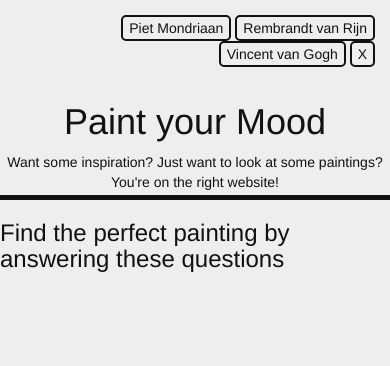
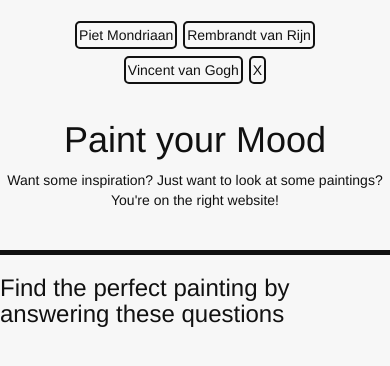
Before and after one commit to didemertens/painting, a Django app: page / in a window 390 px wide. Shown: the top 366 px of the page. Run offline with Django 3.2, Linux system fonts and the light colour scheme; some libraries are stand-ins or nearby versions.

Commit message:
responsive btns for mobile

```diff
--- a/static/css/base.css
+++ b/static/css/base.css
@@ -1,20 +1,44 @@
 #intro-text {
   text-align: center;
-  height: 200px;
+  height: 250px;
 }
 
 #toggle-painters {
+  display: flex;
+  margin-top: 5px;
   padding: 15px;
-  text-align: right;
+}
+
+#toggle-2-btns {
+  margin-top: 0;
+  display: flex;
 }
 
 button {
   border-radius: 5px;
   border-style: solid;
+  margin: 2px;
 }
 
+@media (max-width: 650px) {
+  #toggle-painters {
+    text-align: center;
+    display: block;
+  }
+
+  #toggle-2-btns {
+    margin-top: 5px;
+    text-align: center;
+    display: block;
+  }
+
+  button {
+    padding: 2px;
+    margin: 1px;
+  }
+}
 #intro-text.light-mode {
-  background-color: #eee;
+  background-color: #F7F7F7;
   color: #111;
   border-bottom: 5px solid #111;
 }
@@ -22,14 +46,14 @@ button {
   color: #111;
 }
 #intro-text.light-mode button {
-  background-color: #eee;
+  background-color: #F7F7F7;
   border: 2px solid #111;
   color: #111;
 }
 #intro-text.light-mode button:hover {
   background-color: #111;
   border: 2px solid #111;
-  color: #eee;
+  color: #F7F7F7;
 }
 
 #intro-text.mondriaan-mode {
@@ -90,21 +114,21 @@ button {
 }
 
 body {
-  background-color: #eee;
+  background-color: #F7F7F7;
   color: #111;
 }
 body a {
   color: #111;
 }
 body button {
-  background-color: #eee;
+  background-color: #F7F7F7;
   border: 2px solid #111;
   color: #111;
 }
 body button:hover {
   background-color: #111;
   border: 2px solid #111;
-  color: #eee;
+  color: #F7F7F7;
 }
 body #intro-text {
   border-bottom: 5px solid #111;
--- a/static/scss/intro-page.scss
+++ b/static/scss/intro-page.scss
@@ -1,4 +1,37 @@
 #intro-text{
   text-align: center;
-  height: 200px;
+  height: 250px;
 }
+
+#toggle-painters{
+  display: flex;
+  margin-top: 5px;
+  padding: 15px;
+}
+
+#toggle-2-btns{
+  margin-top: 0;
+  display: flex;
+}
+
+button{
+  border-radius: 5px;
+  border-style: solid;
+  margin: 2px;
+}
+
+@media (max-width: 650px) {
+  #toggle-painters{
+    text-align: center;
+    display: block;
+  }
+  #toggle-2-btns{
+    margin-top: 5px;
+    text-align: center;
+    display: block;
+  }
+  button{
+    padding: 2px;
+    margin: 1px;
+  }
+}
--- a/static/scss/toggler.scss
+++ b/static/scss/toggler.scss
@@ -1,6 +1,6 @@
 // basic style
 $dark-color: #111;
-$light-color: #eee;
+$light-color: #F7F7F7;
 
 // Mondriaan style
 $yellow-mondriaan: #DDC52B;
@@ -22,16 +22,7 @@ $yellow-title-gogh: #B78428;
 $white-gogh: #D3E5EE;
 $blackblue-gogh: #060F1C;
 
-#toggle-painters{
-  padding: 15px;
-  text-align: right;
-}
-
-button{
-  border-radius: 5px;
-  border-style: solid;
-}
-
+// light-mode (normal)
 
 #intro-text.light-mode {
   background-color: $light-color;
@@ -52,6 +43,8 @@ button{
   }
 }
 
+// Piet Mondriaan mode
+
 #intro-text.mondriaan-mode {
   background-color: $yellow-mondriaan;
   color: $red-mondriaan;
@@ -70,6 +63,8 @@ button{
     }
   }
 }
+
+// Rembrandt van Rijn mode
 
 #intro-text.rembrandt-mode {
   background-color: $brown-rembrandt;
@@ -90,6 +85,8 @@ button{
   }
 }
 
+// Vincent van Gogh mode
+
 #intro-text.gogh-mode {
   background-color: $darkblue-gogh;
   color: $yellow-gogh;
--- a/templates/home.html
+++ b/templates/home.html
@@ -5,10 +5,15 @@
 <body id="body">
   <div id="intro-text" class="dark-mode">
     <div id="toggle-painters">
-      <button type="button" name="mondriaan_light" onclick="toggleMondriaanLight()">Piet Mondriaan</button>
-      <button type="button" name="rembrandt_light" onclick="toggleRembrandtLight()">Rembrandt van Rijn</button>
-      <button type="button" name="gogh_light" onclick="toggleGoghLight()">Vincent van Gogh</button>
-      <button type="button" name="lightmode" onclick="LightMode()">X</button>
+      <button type="button" name="mondriaan_light" onclick="toggleMondriaanLight()">
+        Piet Mondriaan</button>
+      <button type="button" name="rembrandt_light" onclick="toggleRembrandtLight()">
+        Rembrandt van Rijn</button>
+      <div id="toggle-2-btns">
+        <button type="button" name="gogh_light" onclick="toggleGoghLight()">
+          Vincent van Gogh</button>
+        <button type="button" name="lightmode" onclick="LightMode()">X</button>
+      </div>
     </div>
 
     <h1>Paint your Mood</h1>
```
Also changed, not shown: static/css/intro-page.css (+36 -1 lines), static/css/toggler.css (+3 -13 lines), 3 other files.
